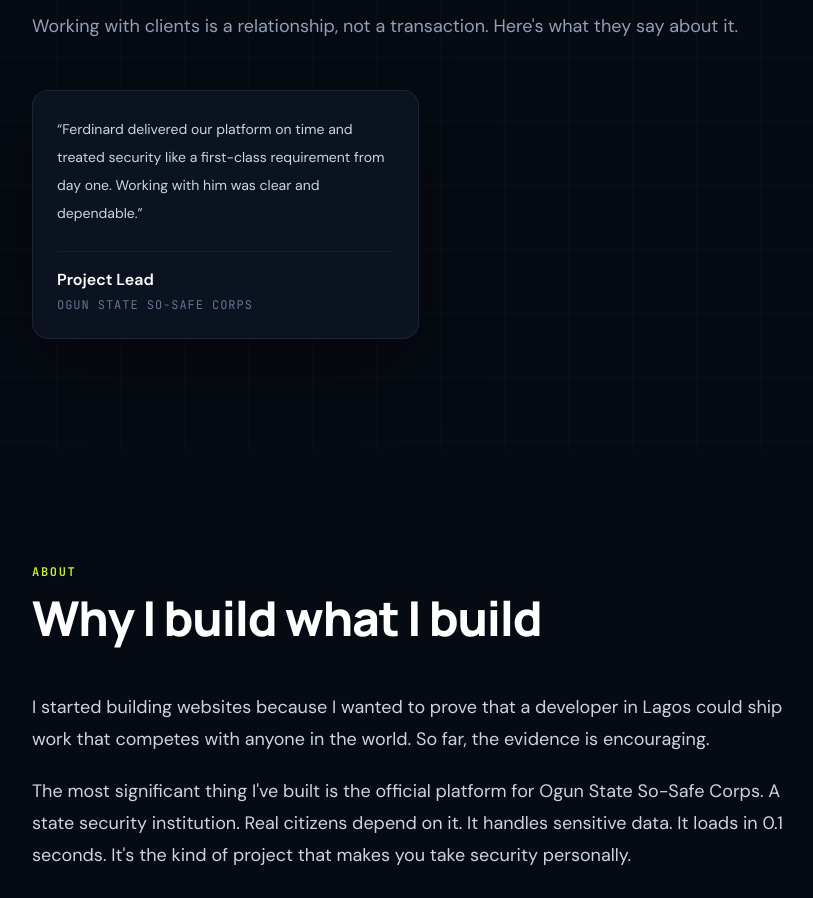
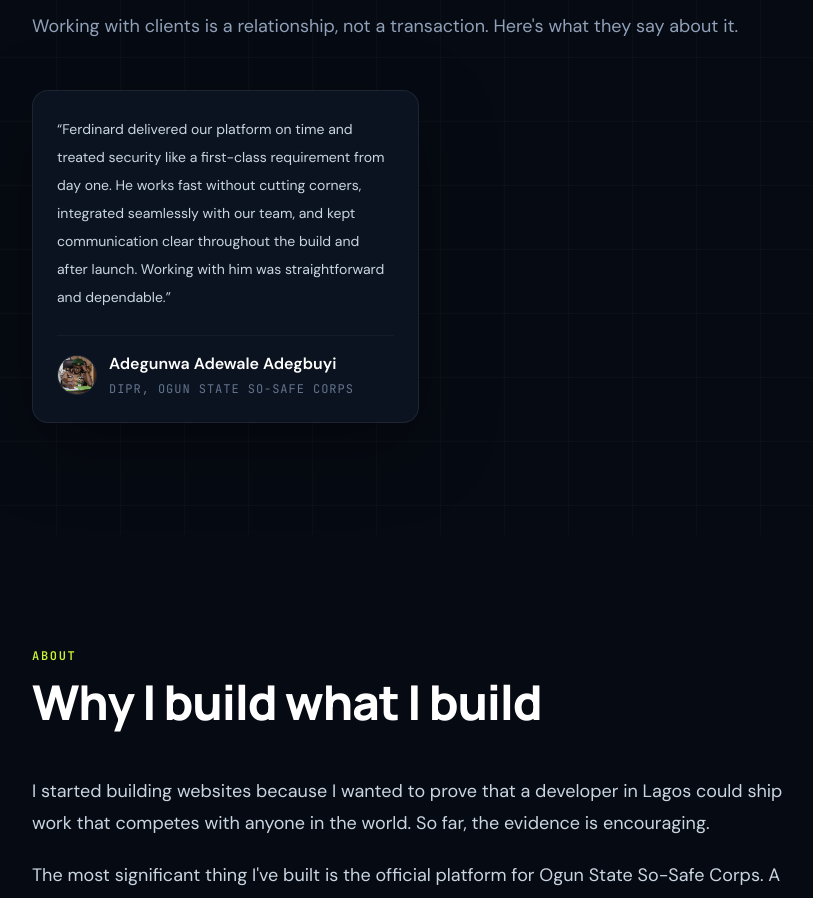
Before and after one commit to Iconvibes/my-Portfolio, a React (Vite) app: page / in a window 1280 px wide. Shown: the part 4450-5348 px from the top of the page, without its empty margins (8-821 px from the left). Built offline with nearby package versions, Linux system fonts and the light colour scheme.

Commit message:
testimonial

```diff
--- a/src/components/sections/TestimonialsSection.jsx
+++ b/src/components/sections/TestimonialsSection.jsx
@@ -22,9 +22,20 @@ const TestimonialsSection = ({ index = '(07)' }) => {
                 <p className="text-sm leading-7 text-slate-300">&ldquo;{testimonial.quote}&rdquo;</p>
               </blockquote>
               <figcaption className="mt-6 flex items-end justify-between gap-3 border-t border-line-soft pt-4">
-                <div>
-                  <p className="font-semibold text-white">{testimonial.name}</p>
-                  <p className="mono-label mt-1 text-slate-500">{testimonial.role}</p>
+                <div className="flex items-center gap-3">
+                  {testimonial.photo ? (
+                    <img
+                      src={testimonial.photo}
+                      alt={testimonial.name}
+                      width={40}
+                      height={40}
+                      className="h-10 w-10 shrink-0 rounded-full border border-line object-cover"
+                    />
+                  ) : null}
+                  <div>
+                    <p className="font-semibold text-white">{testimonial.name}</p>
+                    <p className="mono-label mt-1 text-slate-500">{testimonial.role}</p>
+                  </div>
                 </div>
                 {testimonial.href ? (
                   <a
--- a/src/content/testimonials.js
+++ b/src/content/testimonials.js
@@ -12,6 +12,7 @@
 //     quote: string,
 //     name: string,
 //     role: string,
+//     photo?: string,
 //     href?: string,
 //     reviewRating?: number
 //   }]
@@ -19,8 +20,9 @@
 export const testimonials = [
   {
     quote:
-      'Ferdinard delivered our platform on time and treated security like a first-class requirement from day one. Working with him was clear and dependable.',
-    name: 'Project Lead',
-    role: 'Ogun State So-Safe Corps'
+      'Ferdinard delivered our platform on time and treated security like a first-class requirement from day one. He works fast without cutting corners, integrated seamlessly with our team, and kept communication clear throughout the build and after launch. Working with him was straightforward and dependable.',
+    name: 'Adegunwa Adewale Adegbuyi',
+    role: 'DIPR, Ogun State So-Safe Corps',
+    photo: '/dipr.jpg'
   }
 ];
```
Also changed, not shown: public/dipr.jpg (added).
